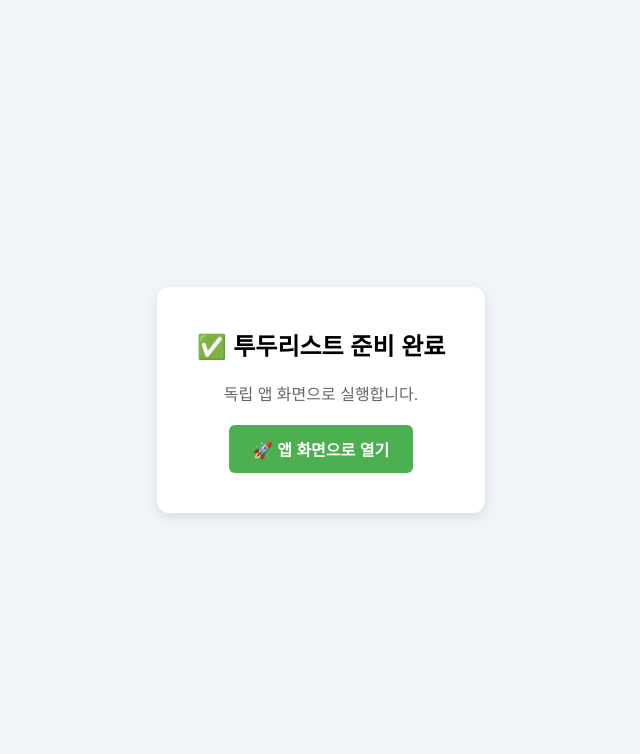
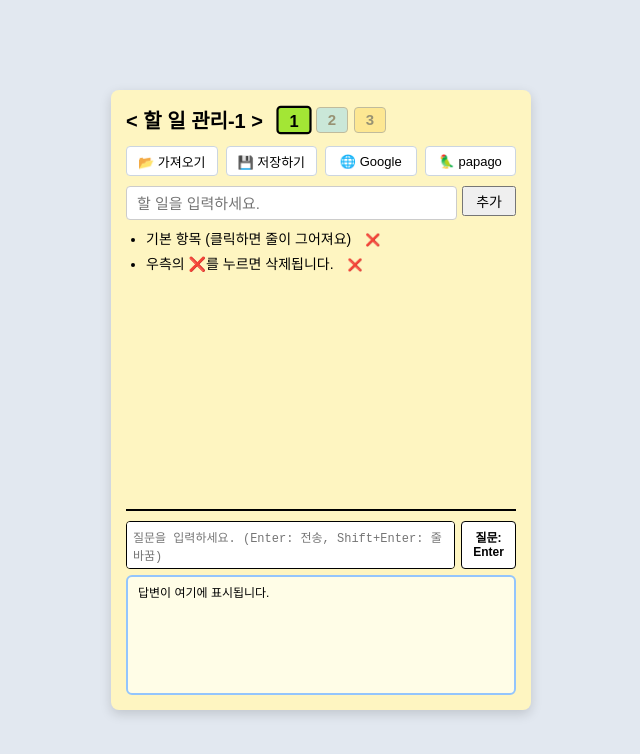
Before and after one commit to sybbys27-ops/ToDoWeb2, a website: page public/index.html in a window 1280 px wide. Shown: the whole page, without its empty margins (319-959 px from the left). Drawn offline with Linux system fonts and the light colour scheme.

Commit message:
Refactor HTML structure and styles for todo app
Updated the layout and styles of the todo list application, including changes to the main container, header, buttons, and AI section.

```diff
--- a/public/index.html
+++ b/public/index.html
@@ -8,43 +8,25 @@
             margin: 0;
             padding: 0;
             font-family: sans-serif;
-            background-color: #f1f5f9;
+            background-color: #e2e8f0;
+            display: flex;
+            justify-content: center;
+            align-items: center;
+            height: 100vh;
             overflow: hidden;
         }
 
-        #launcher-screen {
-            display: flex;
-            height: 100vh;
-            align-items: center;
-            justify-content: center;
-        }
-        .launcher-box {
-            text-align: center;
-            background: white;
-            padding: 40px;
-            border-radius: 12px;
-            box-shadow: 0 4px 12px rgba(0,0,0,0.1);
-        }
-        .launcher-btn {
-            padding: 12px 24px;
-            font-size: 16px;
-            font-weight: bold;
-            background: #4CAF50;
-            color: white;
-            border: none;
-            border-radius: 6px;
-            cursor: pointer;
-        }
-
-        /* 전체 앱 레이아웃 (Flexbox 고정 높이) */
+        /* 📌 메인 앱 화면 크기 지정 (원하는 크기로 px 숫자를 변경하세요) */
         .container {
-            width: 100%;
-            height: 100vh;
+            width: 420px;         /* 메인 화면 가로 크기 */
+            height: 620px;        /* 메인 화면 세로 크기 */
             background-color: #fef5c1;
             padding: 15px;
             box-sizing: border-box;
             display: flex;
             flex-direction: column;
+            border-radius: 8px;
+            box-shadow: 0 4px 12px rgba(0, 0, 0, 0.15);
         }
 
         .header-area {
@@ -71,8 +53,8 @@
         }
 
         .input-area { display: flex; gap: 5px; flex-shrink: 0; }
-        #todo-input { flex: 1; height: 30px; font-size: 16px; padding-left: 10px; border: 1px solid #ccc; border-radius: 4px; }
-        #add-btn { height: 30px; padding: 0 15px; font-size: 15px; cursor: pointer; }
+        #todo-input { flex: 1; height: 30px; font-size: 15px; padding-left: 10px; border: 1px solid #ccc; border-radius: 4px; }
+        #add-btn { height: 30px; padding: 0 12px; font-size: 14px; cursor: pointer; }
         #file-input { display: none; }
 
         /* 할 일 목록 스크롤 영역 */
@@ -84,7 +66,7 @@
             border-bottom: 2px solid #000;
         }
         ul { line-height: 1.4; padding-left: 20px; margin: 0; }
-        li { margin-bottom: 5px; font-size: 15px; }
+        li { margin-bottom: 5px; font-size: 14px; }
         .todo-text { cursor: pointer; }
         .done { text-decoration: line-through; color: gray; opacity: 0.5; }
         .delete-btn { background: none; border: none; color: red; cursor: pointer; font-size: 12px; margin-left: 8px; }
@@ -99,14 +81,14 @@
         .ai-input-row {
             display: flex;
             gap: 6px;
-            height: 52px;
+            height: 48px;
         }
         #ai-prompt {
             flex: 1;
             height: 100%;
             resize: none;
             padding: 6px;
-            font-size: 13px;
+            font-size: 12px;
             border: 1px solid #000;
             border-radius: 4px;
             box-sizing: border-box;
@@ -123,12 +105,12 @@
             line-height: 1.2;
         }
         #ai-answer-box {
-            height: 150px;
+            height: 120px;
             background-color: #fffde7;
             border: 2px solid #93c5fd;
             border-radius: 6px;
             padding: 8px 10px;
-            font-size: 13px;
+            font-size: 12px;
             line-height: 1.4;
             overflow-y: auto;
             white-space: pre-wrap;
@@ -139,15 +121,7 @@
 </head>
 <body>
 
-    <div id="launcher-screen">
-        <div class="launcher-box">
-            <h2 style="margin-top: 0;">✅ 투두리스트 준비 완료</h2>
-            <p style="color: #666; margin-bottom: 20px;">독립 앱 화면으로 실행합니다.</p>
-            <button id="launch-app-btn" class="launcher-btn">🚀 앱 화면으로 열기</button>
-        </div>
-    </div>
-
-    <div class="container" id="app-container" style="display: none;">
+    <div class="container" id="app-container">
 
         <div class="header-area">
             <h2 id="app-title">&lt; 할 일 관리-1 &gt;</h2>
@@ -171,12 +145,10 @@
             <input type="file" id="file-input" accept=".json">
         </div>
 
-        <!-- 할 일 목록 스크롤 영역 -->
         <div class="todo-scroll-area">
             <ul id="todo-list"></ul>
         </div>
 
-        <!-- 하단 AI 질의응답 고정 영역 -->
         <div class="ai-section">
             <div class="ai-input-row">
                 <textarea id="ai-prompt" placeholder="질문을 입력하세요. (Enter: 전송, Shift+Enter: 줄바꿈)"></textarea>
@@ -188,35 +160,16 @@
     </div>
 
     <script>
-        const START_WIDTH = 420;
-        const START_HEIGHT = 600; // AI 영역 확보를 위해 창 높이 확장
-
         document.addEventListener('DOMContentLoaded', () => {
-            const isPopup = (window.name === 'todoAppPopup');
-
-            if (!isPopup) {
-                document.getElementById('launch-app-btn').addEventListener('click', () => {
-                    const features = `width=${START_WIDTH},height=${START_HEIGHT},toolbar=no,location=no,status=no,menubar=no,scrollbars=no,resizable=yes`;
-                    window.open(window.location.href, 'todoAppPopup', features);
-                    window.open('', '_self', '');
-                    window.close();
-                });
-            } else {
-                document.getElementById('launcher-screen').style.display = 'none';
-                document.getElementById('app-container').style.display = 'flex';
-                initApp();
-            }
+            initApp();
         });
 
         function initApp() {
             const input = document.getElementById('todo-input');
             const addBtn = document.getElementById('add-btn');
             const todoList = document.getElementById('todo-list');
-            const importBtn = document.getElementById('import-btn');
-            const exportBtn = document.getElementById('export-btn');
             const googleBtn = document.getElementById('google-btn');
             const papagoBtn = document.getElementById('papago-btn');
-            const fileInput = document.getElementById('file-input');
             const appTitle = document.getElementById('app-title');
             const tabBtns = document.querySelectorAll('.tab-btn');
 
@@ -337,7 +290,6 @@
                 window.open('https://papago.naver.com/', 'PapagoPopup', 'width=400,height=620,resizable=yes');
             });
 
-            // AI 질의응답 처리
             async function requestAI() {
                 const promptText = aiPrompt.value.trim();
                 if (!promptText) return;
```
